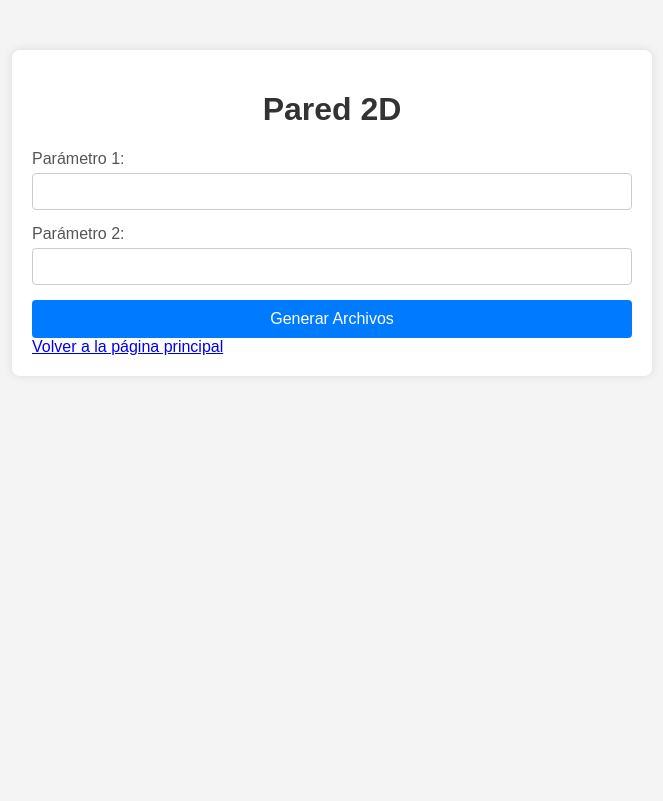
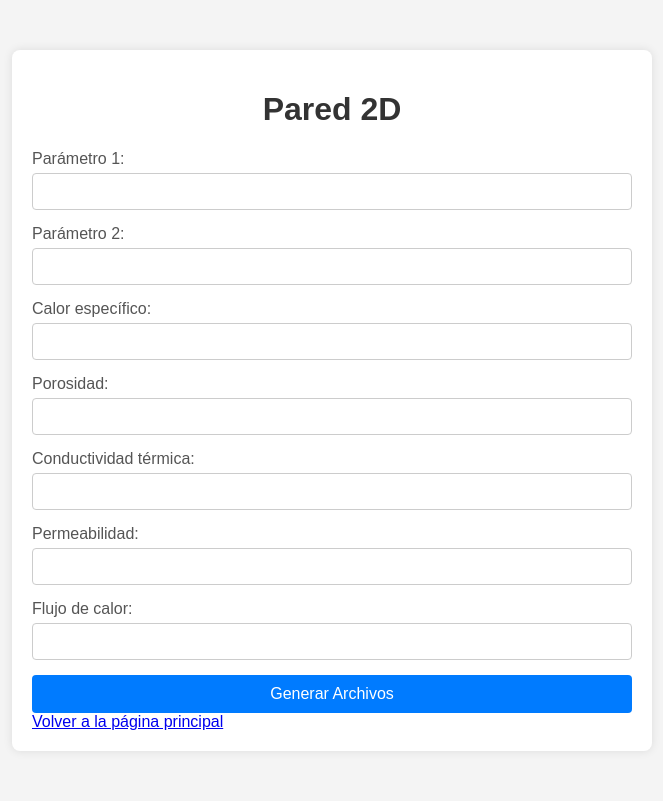
Before and after one commit to jjgarrid/Unidash, a Flask app: page /pared2d in a window 1280 px wide. Shown: the whole page, without its empty margins (308-971 px from the left). Before the commit the page ends 355 px from the top, so only its background shows below. Run offline with Flask 3, Linux system fonts and the light colour scheme.

Commit message:
Add form fields and update hidden inputs in `pared2d.html`
* Add form fields for `Calor_especifico`, `Porosidad`, `conductividad_termica`, `Permeabilidad`, and `flujo_calor`
* Update hidden input for `template_folder` to `app/templates/pared2d`
* Update hidden input for `output_folder` to `app/output/pared2d`

Add output directory creation and return file path in `backend.py`

* Create the output directory if it does not exist in `generate_files` function
* Return the generated file path in `generate_files` function

Update file download handling in `routes.py`

* Update `generate_files_route` to handle the file download after generating the file

```diff
--- a/app/backend.py
+++ b/app/backend.py
@@ -40,6 +40,10 @@ def generate_files(template_folder, output_folder, params):
     # Crear el entorno de Jinja2
     env = jinja2.Environment(loader=jinja2.FileSystemLoader(template_folder))
 
+    # Crear el directorio de salida si no existe
+    if not os.path.exists(output_folder):
+        os.makedirs(output_folder)
+
     # Iterar sobre las plantillas en la carpeta de plantillas
     for template_name in os.listdir(template_folder):
         template = env.get_template(template_name)
@@ -53,3 +57,5 @@ def generate_files(template_folder, output_folder, params):
     # Ejecutar un comando de línea de comandos
     command = ["echo", "Archivos generados con éxito"]
     subprocess.run(command)
+
+    return output_path
--- a/app/routes.py
+++ b/app/routes.py
@@ -1,4 +1,4 @@
-from flask import Flask, render_template, request, redirect, url_for
+from flask import Flask, render_template, request, redirect, url_for, send_file
 from flask_sqlalchemy import SQLAlchemy
 from app.models import db, User
 from app.backend import create_user, generate_files
@@ -71,8 +71,8 @@ def generate_files_route():
     template_folder = request.form['template_folder']
     output_folder = request.form['output_folder']
     params = request.form.to_dict()
-    generate_files(template_folder, output_folder, params)
-    return redirect(url_for('home'))
+    generated_file_path = generate_files(template_folder, output_folder, params)
+    return send_file(generated_file_path, as_attachment=True)
 
 if __name__ == '__main__':
     app.run(debug=True)
--- a/app/templates/pared2d.html
+++ b/app/templates/pared2d.html
@@ -18,6 +18,26 @@
                 <label for="param2">Parámetro 2:</label>
                 <input type="text" id="param2" name="param2" required>
             </div>
+            <div class="form-group">
+                <label for="Calor_especifico">Calor específico:</label>
+                <input type="text" id="Calor_especifico" name="Calor_especifico" required>
+            </div>
+            <div class="form-group">
+                <label for="Porosidad">Porosidad:</label>
+                <input type="text" id="Porosidad" name="Porosidad" required>
+            </div>
+            <div class="form-group">
+                <label for="conductividad_termica">Conductividad térmica:</label>
+                <input type="text" id="conductividad_termica" name="conductividad_termica" required>
+            </div>
+            <div class="form-group">
+                <label for="Permeabilidad">Permeabilidad:</label>
+                <input type="text" id="Permeabilidad" name="Permeabilidad" required>
+            </div>
+            <div class="form-group">
+                <label for="flujo_calor">Flujo de calor:</label>
+                <input type="text" id="flujo_calor" name="flujo_calor" required>
+            </div>
             <input type="hidden" name="template_folder" value="app/templates/pared2d">
             <input type="hidden" name="output_folder" value="app/output/pared2d">
             <button type="submit">Generar Archivos</button>
```
